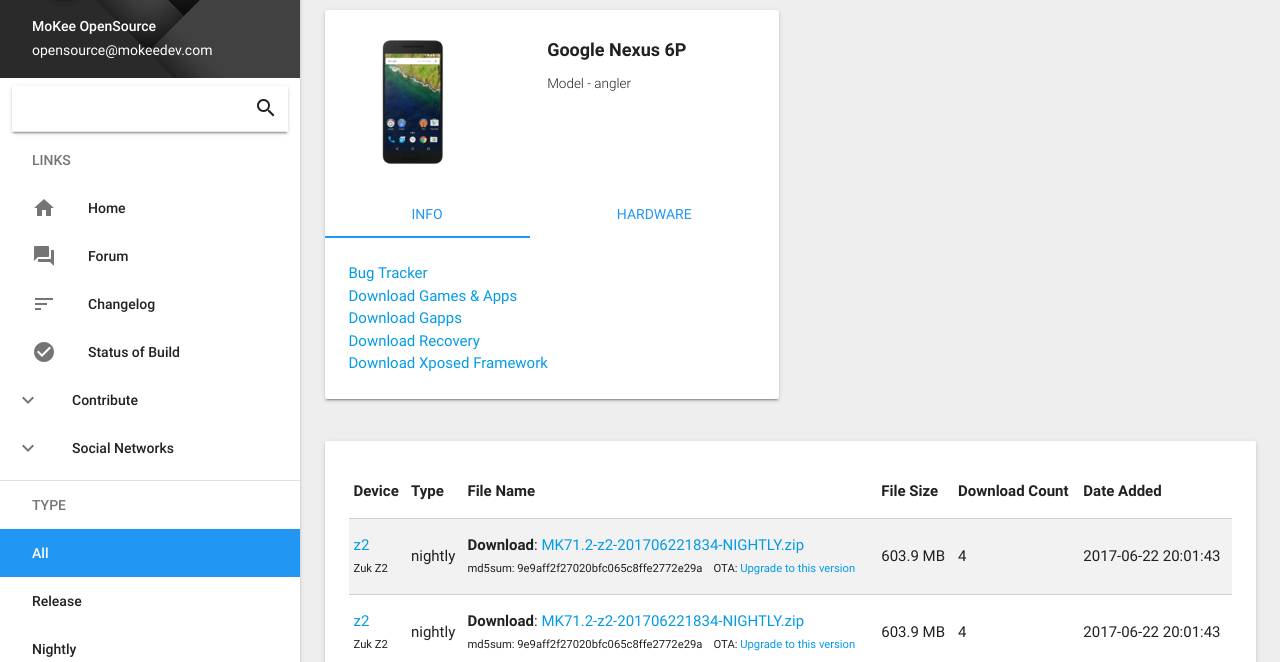
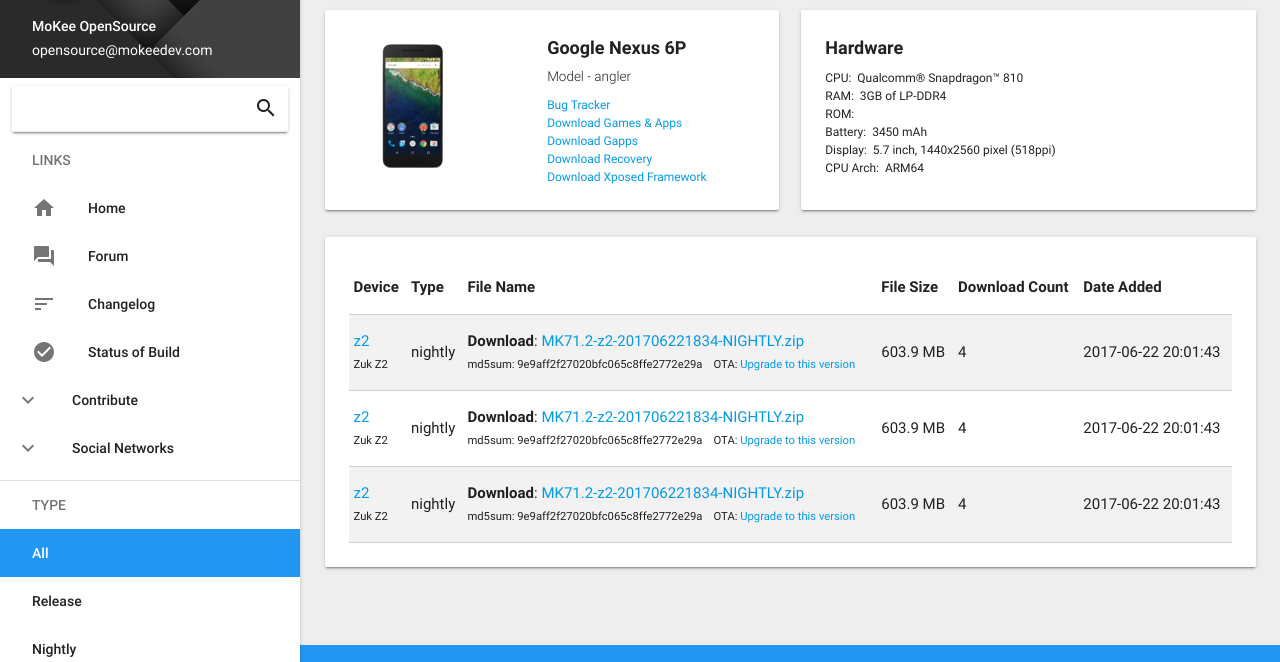
Before and after one commit to Ryuinferno/mockup, a plain HTML site: page device.html in a window 1280 px wide. Shown: the part 98-760 px from the top of the page. Drawn offline with nearby package versions, Linux system fonts and the light colour scheme.

Commit message:
Re-layout device info

```diff
--- a/css/main.sass
+++ b/css/main.sass
@@ -35,6 +35,7 @@ main
 
     .card-title
       font-size: 18px
+      line-height: 1.5
 
     p
       font-size: 12px
--- a/device.html
+++ b/device.html
@@ -177,48 +177,48 @@
     <main>
       <div class="container" style="margin-top: 20px">
         <div class="row">
-          <div class="col s12 l6">
-            <div class="card info">
-              <div class="row">
+          <div class="col s12 m6">
+            <div style="min-height:200px" class="card info device">
+              <div class="row valign-wrapper">
                 <div class="col s5 center-align">
-                  <img style="padding-top:30px" src="/mockup/img/nexus6p.png">
+                  <div class="card-content">
+                    <img src="/mockup/img/nexus6p.png">
+                  </div>
                 </div>
                 <div class="col s7">
                   <div class="card-content">
                     <span class="card-title"><b>Google Nexus 6P</b><br><small>Model - angler</small></span>
+                    <p>
+                      <a href="http://issues.mokeedev.com" target="_blank">Bug Tracker</a><br>
+                      <a href="https://play.google.com/store" target="_blank">Download Games & Apps</a><br>
+                      <a href="http://opengapps.org" target="_blank">Download Gapps</a><br>
+                      <a href="http://teamw.in/Devices" target="_blank">Download Recovery</a><br>
+                      <a href="http://forum.xda-developers.com/showthread.php?t=3034811" target="_blank">Download Xposed Framework</a>
+                    </p>
                   </div>
-                </div>
-              </div>
-              <div class="card-tabs">
-                <ul class="tabs tabs-fixed-width">
-                  <li class="tab"><a class ="active blue-text" href="#info">Info</a></li>
-                  <li class="tab"><a class="blue-text" href="#hardware">Hardware</a></li>
-                </ul>
-              </div>
-              <div class="card-content">
-                <div id="info">
-                  <a href="http://issues.mokeedev.com" target="_blank">Bug Tracker</a><br>
-                  <a href="https://play.google.com/store" target="_blank">Download Games & Apps</a><br>
-                  <a href="http://opengapps.org" target="_blank">Download Gapps</a><br>
-                  <a href="http://teamw.in/Devices" target="_blank">Download Recovery</a><br>
-                  <a href="http://forum.xda-developers.com/showthread.php?t=3034811" target="_blank">Download Xposed Framework</a>
-                </div>
-                <div id="hardware">
-                  CPU:	Qualcomm® Snapdragon™ 810<br>
-                  RAM:	3GB of LP-DDR4<br>
-                  ROM:	<br>
-                  Battery:	3450 mAh<br>
-                  Display:	5.7 inch, 1440x2560 pixel(518ppi)<br>
-                  CPU Arch:	ARM64<br>
                 </div>
               </div>
             </div>
           </div>
-          <!-- AD -->
-          <div class="col s12 l6">
+          <div class="col s12 m6">
+            <div style="min-height:200px" class="card info hardware">
+              <div class="row">
+                <div class="col s12">
+                  <div class="card-content">
+                    <span class="card-title"><b>Hardware</b></span>
+                    <p>
+                      CPU:&nbsp;&nbsp;Qualcomm® Snapdragon™ 810<br>
+                      RAM:&nbsp;&nbsp;3GB of LP-DDR4<br>
+                      ROM:&nbsp;&nbsp;<br>
+                      Battery:&nbsp;&nbsp;3450 mAh<br>
+                      Display:&nbsp;&nbsp;5.7 inch, 1440x2560 pixel (518ppi)<br>
+                      CPU Arch:&nbsp;&nbsp;ARM64<br>
+                    </p>
+                  </div>
+                </div>
+              </div>
+            </div>
           </div>
-        </div>
-        <div class="row">
           <div class="col s12">
             <div class="card">
               <div class="card-content">
--- a/js/main.js
+++ b/js/main.js
@@ -41,3 +41,6 @@ $('.collapsible-header').bind('click', function(){
     $(this).find('i.material-icons').html('keyboard_arrow_up');
   }
 });
+if ($(window).width() > 600) {
+  $('.card.info.hardware').height($('.card.info.device').height());
+}
```
Also changed, not shown: css/main.css, 1 other file.
